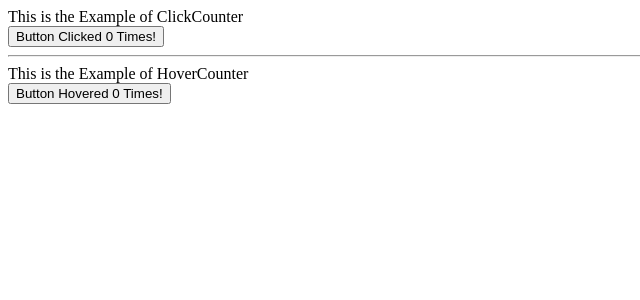
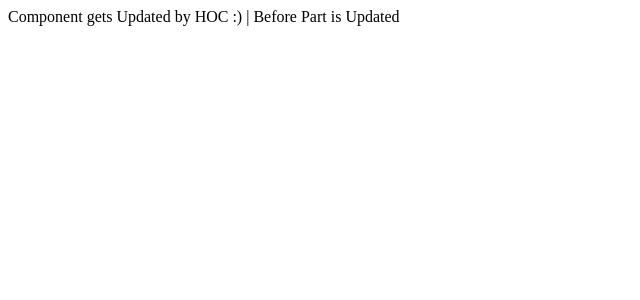
Before and after one commit to MrTwinkleSharma/Full-Stack-React, a React (Create React App) app in the folder tut-app/: page / in a window 1280 px wide. Shown: the top 300 px of the page, without its empty margins (0-640 px from the left). Built offline with nearby package versions, Linux system fonts and the light colour scheme.

Commit message:
Higher Order Component (Syntax)

```diff
--- a/tut-app/src/components/App.jsx
+++ b/tut-app/src/components/App.jsx
@@ -1,15 +1,17 @@
 import React, { Component } from 'react';
 import ClickCounter from './ClickCounter.jsx';
 import HoverCounter from './HoverCounter.jsx';
+import HOCDemo from './HOCDemo.jsx';
 
 class App extends Component {
 
 
     render(){
     return <>
-            <ClickCounter/>
+            <HOCDemo />
+            {/* <ClickCounter/>
             <hr/>
-            <HoverCounter/>
+            <HoverCounter/>*/}
         </>
     }
 
--- /dev/null
+++ b/tut-app/src/components/HOCDemo.jsx
@@ -0,0 +1,10 @@
+import React, { Component } from "react";
+import UpdatedComponent from './higherOrderComponent.jsx';
+
+class HOCDemo extends Component{
+    render(){
+    return <div>{this.props.str} | Before Part is Updated</div>;
+    }
+}
+
+export default UpdatedComponent(HOCDemo);
--- /dev/null
+++ b/tut-app/src/components/higherOrderComponent.jsx
@@ -0,0 +1,17 @@
+import React, { Component } from "react";
+
+const UpdatedComponent = OriginalComponent => {
+
+    class NewComponent extends Component{
+
+        render(){
+        return <>
+            <OriginalComponent str="Component gets Updated by HOC :)"/>
+            </>
+        }
+    }
+    return NewComponent;
+}
+
+
+export default UpdatedComponent;
```
